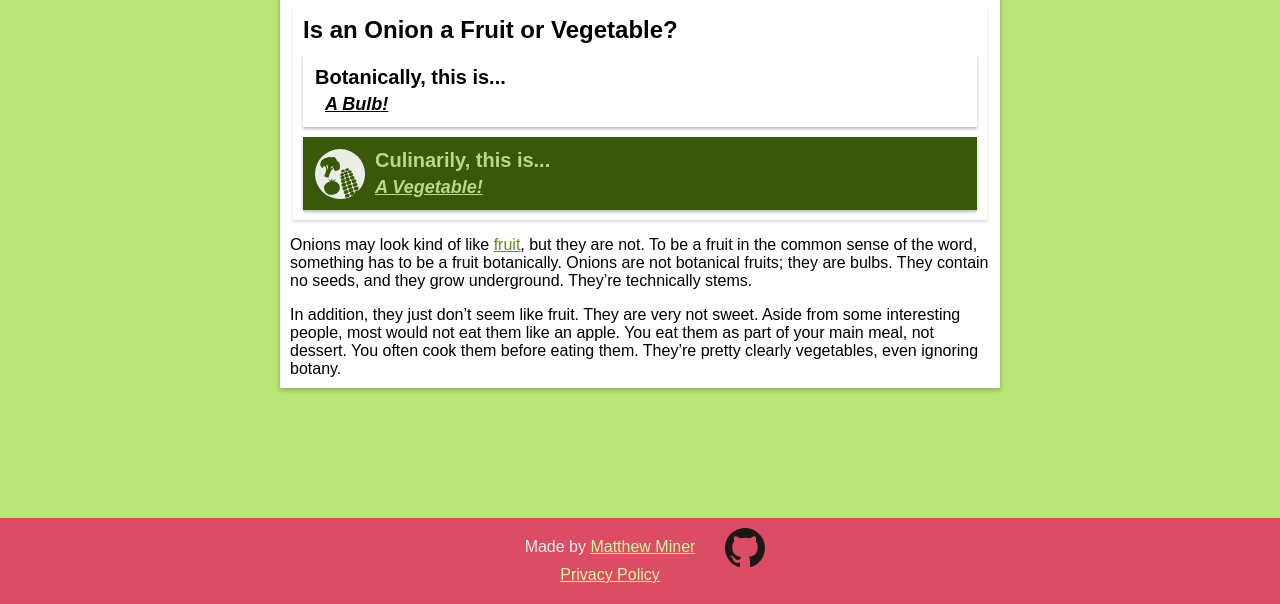
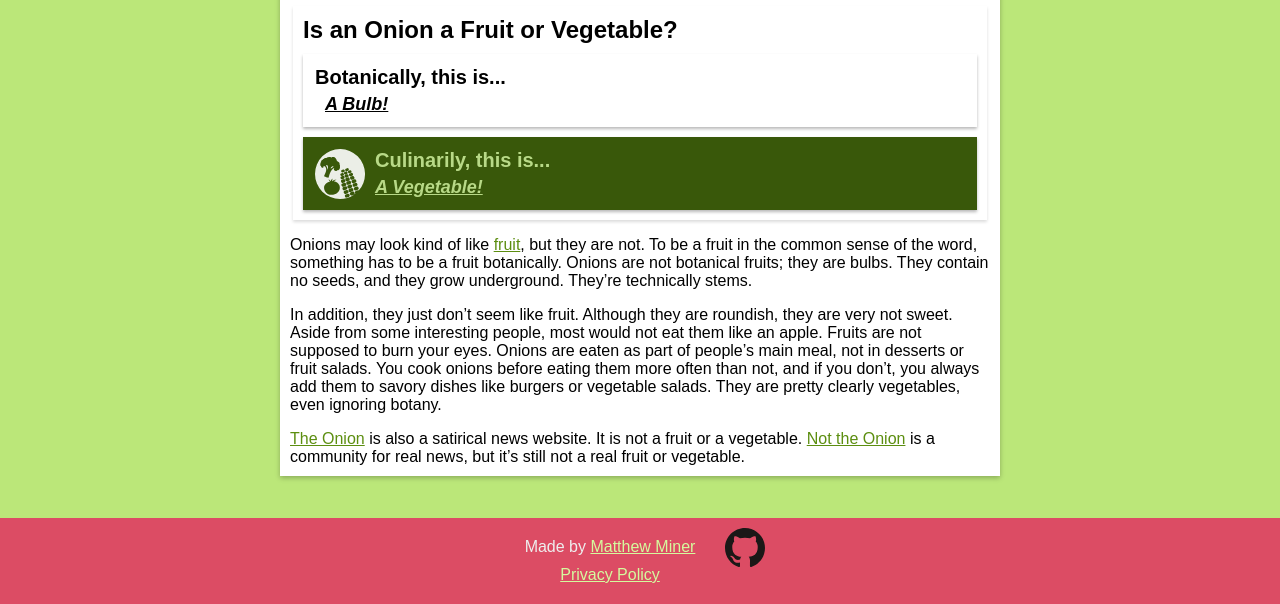
Before and after one commit to mminer237/fruitorvegetable, a Jekyll site: the page built from _items/onion.md, in a window 1280 px wide, cut to the strip 296-900 px from the top of the page. Built offline with Jekyll 4.4.1, drawn with Linux system fonts in a browser that asks for light colours.

Commit message:
Add The Onion to onion

```diff
--- a/_items/onion.md
+++ b/_items/onion.md
@@ -9,4 +9,6 @@ water: 89.1
 ---
 Onions may look kind of like [fruit]({% link _types/fruit.html %}), but they are not. To be a fruit in the common sense of the word, something has to be a fruit botanically. Onions are not botanical fruits; they are bulbs. They contain no seeds, and they grow underground. They're technically stems.
 
-In addition, they just don't seem like fruit. They are very not sweet. Aside from some interesting people, most would not eat them like an apple. You eat them as part of your main meal, not dessert. You often cook them before eating them. They're pretty clearly vegetables, even ignoring botany.
+In addition, they just don't seem like fruit. Although they are roundish, they are very not sweet. Aside from some interesting people, most would not eat them like an apple. Fruits are not supposed to burn your eyes. Onions are eaten as part of people's main meal, not in desserts or fruit salads. You cook onions before eating them more often than not, and if you don't, you always add them to savory dishes like burgers or vegetable salads. They are pretty clearly vegetables, even ignoring botany.
+
+[The Onion](https://www.theonion.com/) is also a satirical news website. It is not a fruit or a vegetable. [Not the Onion](https://civilloquy.com/c/nottheonion) is a community for real news, but it's still not a real fruit or vegetable.
```
